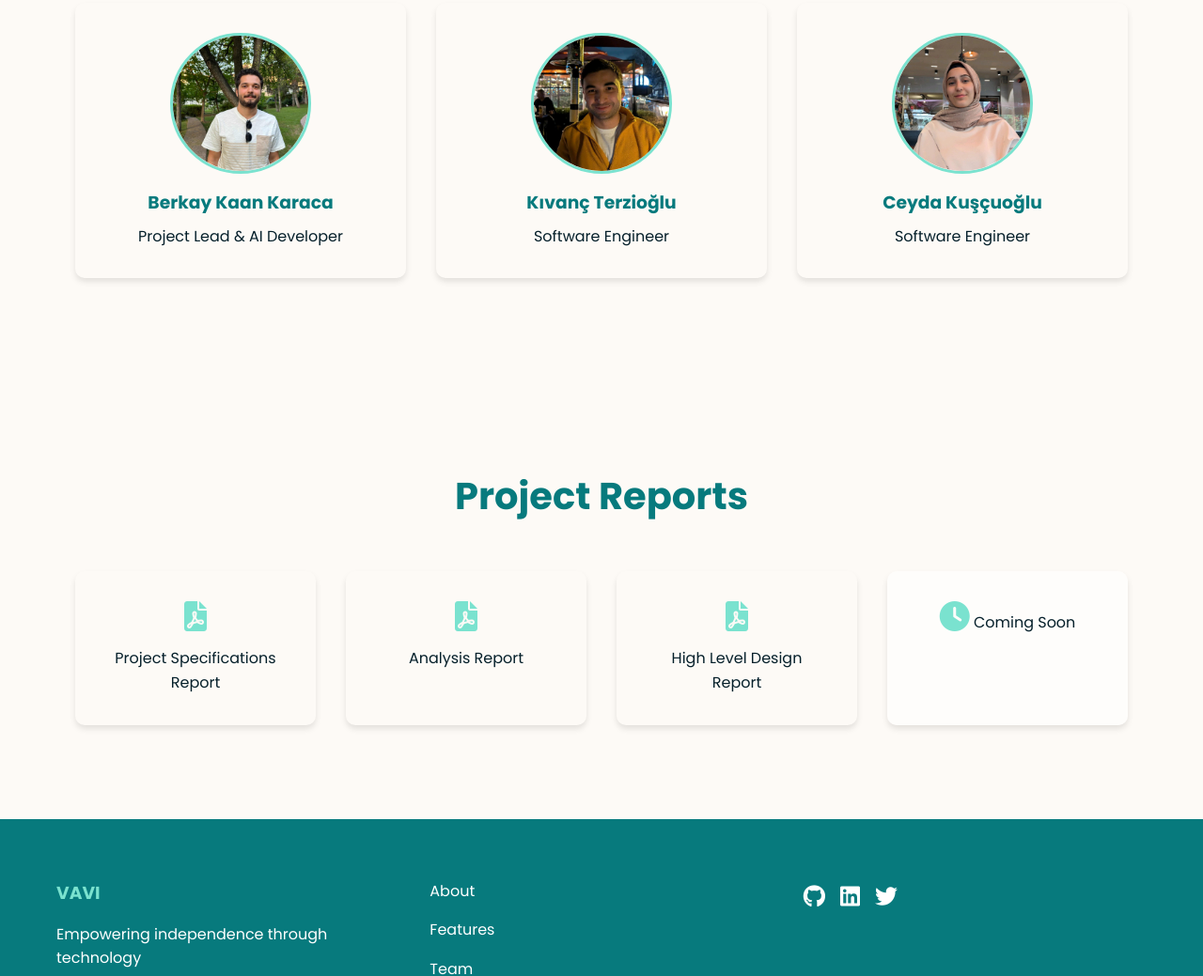
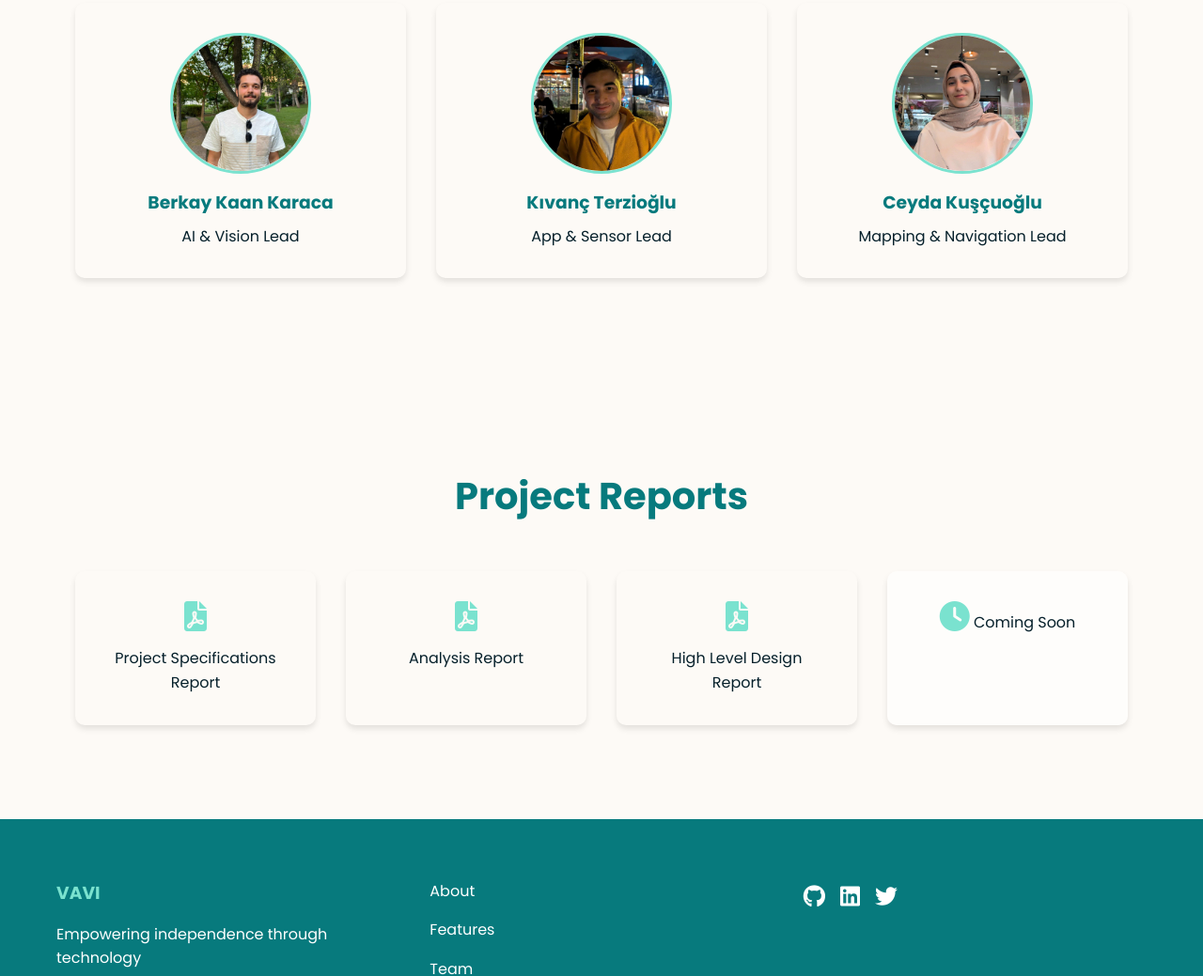
Before and after one commit to berkaykkaraca/VAVI, a plain HTML site: page index.html in a window 1280 px wide. Shown: the part 1895-2934 px from the top of the page at 94% size. Drawn offline with Linux system fonts and the light colour scheme.

Commit message:
Title renew

```diff
--- a/index.html
+++ b/index.html
@@ -88,7 +88,7 @@
                             <img src="Berkay.jpg" alt="Berkay Kaan Karaca">
                         </div>
                         <h3>Berkay Kaan Karaca</h3>
-                        <p>Project Lead & AI Developer</p>
+                        <p>AI & Vision Lead</p>
                     </a>
                 </div>
                 <div class="team-member">
@@ -97,7 +97,7 @@
                             <img src="Kivanc.jpg" alt="Kıvanç Terzioğlu">
                         </div>
                         <h3>Kıvanç Terzioğlu</h3>
-                        <p>Software Engineer</p>
+                        <p>App & Sensor Lead</p>
                     </a>
                 </div>
                 <div class="team-member">
@@ -106,7 +106,7 @@
                             <img src="Ceyda.jpg" alt="Ceyda Kuşçuoğlu">
                         </div>
                         <h3>Ceyda Kuşçuoğlu</h3>
-                        <p>Software Engineer</p>
+                        <p>Mapping & Navigation Lead</p>
                     </a>
                 </div>
             </div>
```
